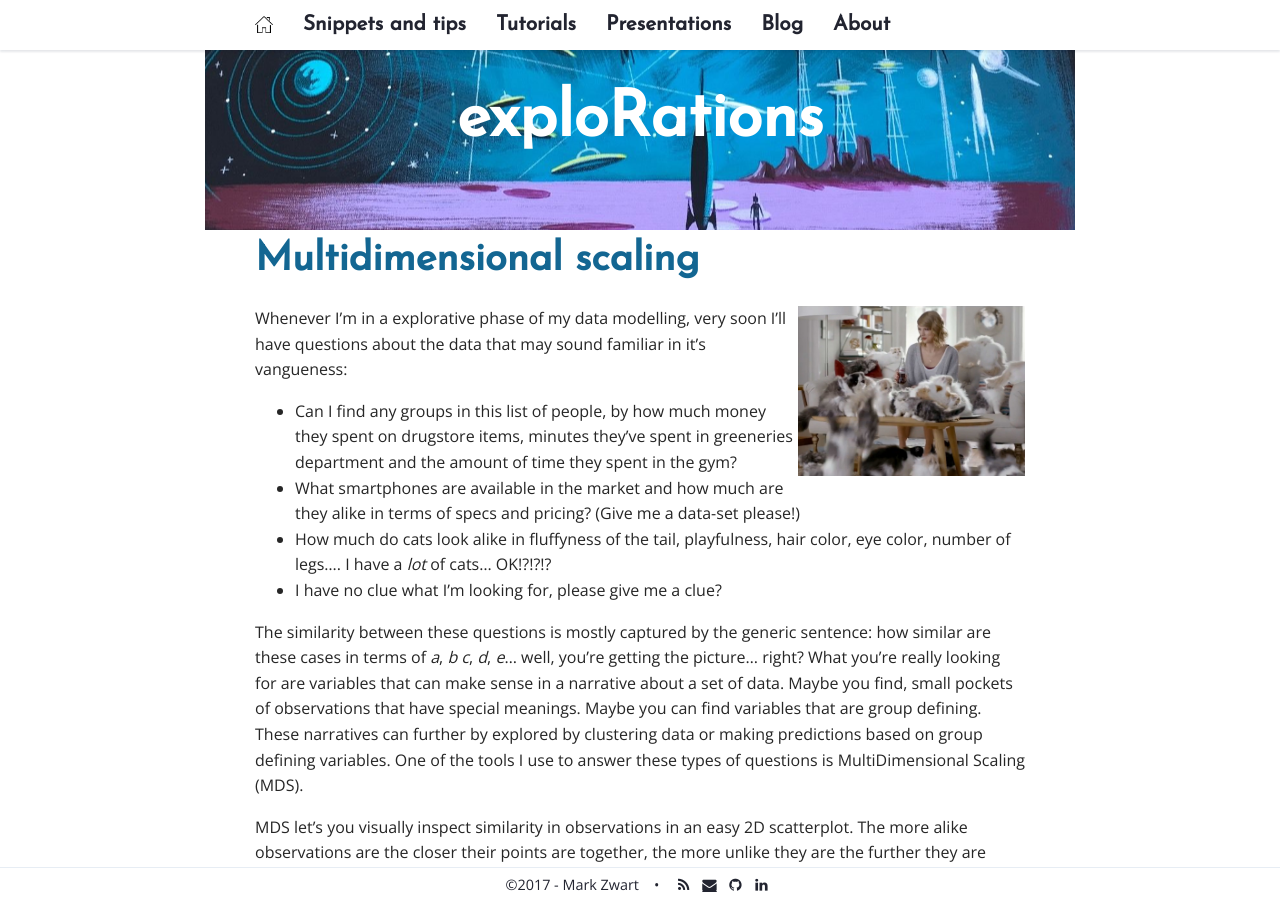
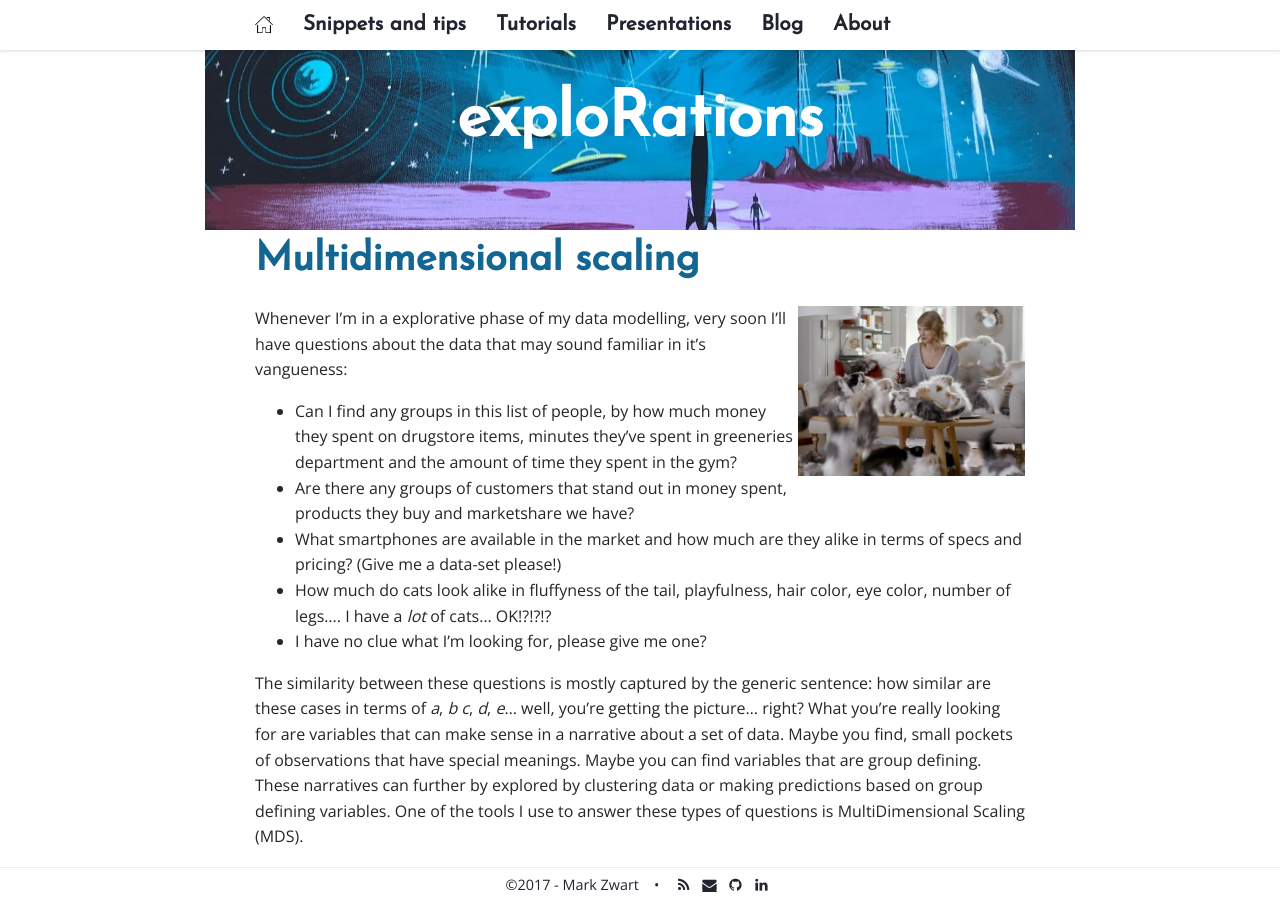
Before and after one commit to mark-me/mark-me.github.io, a Jekyll site: the page built from _pages/tutorials/mds/mds.md, in a window 1280 px wide and 900 px high. Built offline with Jekyll 4.4.1, drawn with Linux system fonts in a browser that asks for light colours; nearby versions of some CDN libraries; comment, search, counter and statistics services are not loaded.

Commit message:
Update mds.md

```diff
--- a/_pages/tutorials/mds/mds.md
+++ b/_pages/tutorials/mds/mds.md
@@ -10,9 +10,10 @@ published: true
 Whenever I'm in a explorative phase of my data modelling, very soon I'll have questions about the data that may sound familiar in it's vangueness:
 
 * Can I find any groups in this list of people, by how much money they spent on drugstore items, minutes they've spent in greeneries department and the amount of time they spent in the gym?
+* Are there any groups of customers that stand out in money spent, products they buy and marketshare we have?
 * What smartphones are available in the market and how much are they alike in terms of specs and pricing? (Give me a data-set please!)
 * How much do cats look alike in fluffyness of the tail, playfulness, hair color, eye color, number of legs.... I have a _lot_ of cats... OK!?!?!?
-* I have no clue what I'm looking for, please give me a clue?
+* I have no clue what I'm looking for, please give me one?
 
 The similarity between these questions is mostly captured by the generic sentence: how similar are these cases in terms of _a_, _b_ _c_, _d_, _e_... well, you're getting the picture... right? What you're really looking for are variables that can make sense in a narrative about a set of data. Maybe you find, small pockets of observations that have special meanings. Maybe you can find variables that are group defining. These narratives can further by explored by clustering data or making predictions based on group defining variables. One of the tools I use to answer these types of questions is MultiDimensional Scaling (MDS).
 
```
